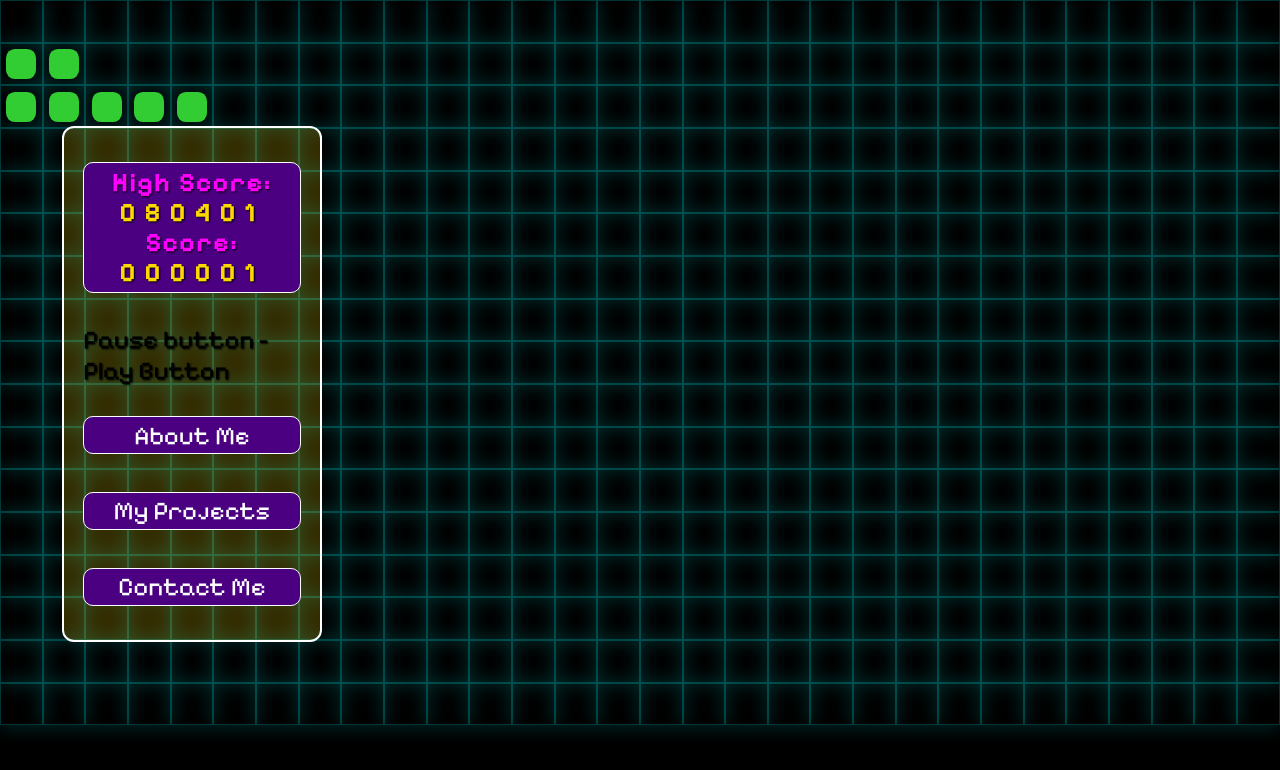
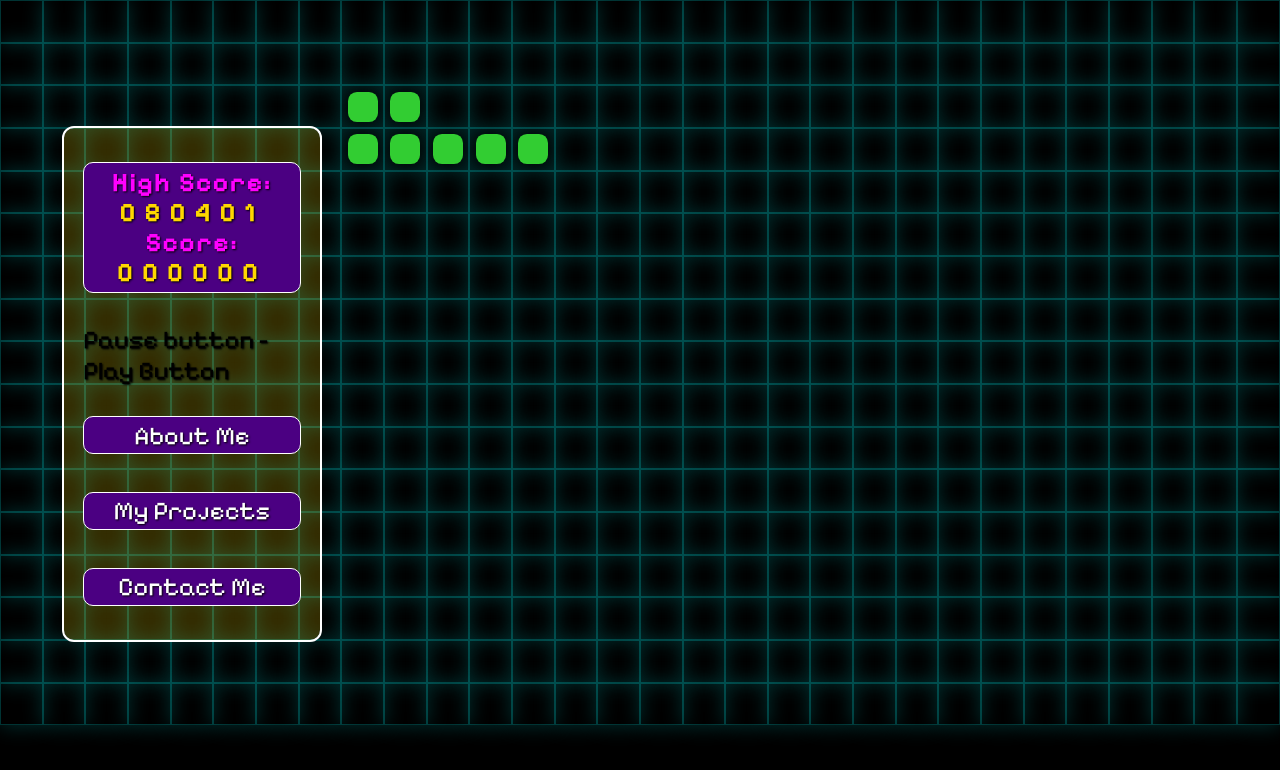
Before and after one commit to yoongi3/jhong, a React (Vite) app: page / in a window 1280 px wide. Shown: the top 770 px of the page. Built offline with nearby package versions, Linux system fonts and the light colour scheme.

Commit message:
score system

```diff
--- a/src/App.tsx
+++ b/src/App.tsx
@@ -1,16 +1,19 @@
 import ControlPanel from './ControlPanel/ControlPanel'
 import { GlobalStyle } from './GlobalStyles'
 import Grid from './Grid/Grid'
+import { useSnake } from './Snake/useSnake'
 
 const GRID_WIDTH = 30
 const GRID_HEIGHT = 17
 
 function App() {
+  const { snake, berry, score } = useSnake(GRID_WIDTH, GRID_HEIGHT); // You can use score from the hook
+
   return (
     <>
       <GlobalStyle/>
-      <ControlPanel/>
-      <Grid gridWidth={GRID_WIDTH} gridHeight={GRID_HEIGHT}/>
+      <ControlPanel score={score}/>
+      <Grid gridWidth={GRID_WIDTH} gridHeight={GRID_HEIGHT} snake={snake} berry={berry}/>
     </>
   )
 }
--- a/src/ControlPanel/ControlPanel.tsx
+++ b/src/ControlPanel/ControlPanel.tsx
@@ -1,9 +1,13 @@
+import React from "react";
 import Button from "../Reusable/Button/Button";
 import { ButtonVariants } from "../Reusable/Button/ButtonVariants";
 import { StyledControlPanel, ContentButtonContainer, ScoreContainer, ScoreText, ScoreLabel, ScoreNumber } from "./ControlPanelStyles";
 
+interface ControlPanelProps {
+    score: number;
+}
 
-const ControlPanel = () => {
+const ControlPanel: React.FC<ControlPanelProps> = ({ score }) => {
     return (
         <StyledControlPanel>
             <ScoreContainer>
@@ -13,7 +17,7 @@ const ControlPanel = () => {
                 </ScoreText>
                 <ScoreText>
                     <ScoreLabel>Score: </ScoreLabel>
-                    <ScoreNumber>000001</ScoreNumber>
+                    <ScoreNumber>{score.toString().padStart(6, "0")}</ScoreNumber>
                 </ScoreText>
             </ScoreContainer>
 
--- a/src/Grid/Grid.tsx
+++ b/src/Grid/Grid.tsx
@@ -2,18 +2,17 @@ import { useEffect, useState } from "react";
 import debounce from 'lodash/debounce';
 import { GridContainer,GridCell } from "./GridStyles";
 import { SnakeContainer, SnakePart } from "../Snake/SnakeStyles";
-import { useSnake } from "../Snake/useSnake";
 import berryImg from "../Assets/berry.png";
 
 interface GridProps {
     gridWidth: number;
     gridHeight: number;
+    snake: { x: number; y: number }[];
+    berry: { x: number; y: number };
 }
 
-const Grid: React.FC<GridProps> = ({ gridWidth, gridHeight }) => {
+const Grid: React.FC<GridProps> = ({ gridWidth, gridHeight, snake, berry }) => {
     const [cellSize, setCellSize] = useState(0);
-
-    const { snake, berry } = useSnake(gridWidth, gridHeight);
 
     // Handle window resizing
     useEffect(() => {
--- a/src/Reusable/Button/ButtonStyles.tsx
+++ b/src/Reusable/Button/ButtonStyles.tsx
@@ -9,6 +9,8 @@ export const PanelButton = styled.button`
     color: #FFFFFF;
     font-size: 2vw;
     cursor: pointer;
+    text-shadow: 1px 1px 2px #000000;
+
 
     &:hover {
         color: #FF00FF;
--- a/src/Snake/SnakeConstants.tsx
+++ b/src/Snake/SnakeConstants.tsx
@@ -1,13 +1,13 @@
 export const SNAKESPEED = 200; // Snakes movement speed - Milliseconds
 
 const SNAKE_START_POSITION = [
-    { x: 8, y: 7 },
-    { x: 7, y: 7 },
-    { x: 6, y: 7 },
-    { x: 5, y: 7 },
-    { x: 4, y: 7 },
-    { x: 3, y: 7 },
-    { x: 2, y: 7 },
+    { x: 15, y: 7 },
+    { x: 14, y: 7 },
+    { x: 13, y: 7 },
+    { x: 12, y: 7 },
+    { x: 11, y: 7 },
+    { x: 10, y: 7 },
+    { x: 9, y: 7 },
 ]
 
 // const GAME_OVER_TEST = [
--- a/src/Snake/snakeLogic.tsx
+++ b/src/Snake/snakeLogic.tsx
@@ -32,7 +32,7 @@ export const getOppositeDirection = (snake: { x: number, y: number }[]) => {
     return (prevDirIndex + (prevDirIndex % 2 === 0 ? 1 : -1) + 4) % 4;
 };
 
-export const moveSnake = (snake: { x: number, y: number }[], gridWidth: number, gridHeight: number, berry: { x: number, y: number }): [{ x: number, y: number }[], boolean] => {
+export const moveSnake = (snake: { x: number, y: number }[], gridWidth: number, gridHeight: number, berry: { x: number, y: number }): [{ x: number, y: number }[], boolean, boolean] => {
     // Single Direction Test
 
     // const direction = DIRECTIONS[2] // TEST CASES: 0:right, 1:left, 2:up, 3:down
@@ -56,13 +56,14 @@ export const moveSnake = (snake: { x: number, y: number }[], gridWidth: number,
         if (isValidMove(newHead, snake, gridWidth, gridHeight)) {
             // Berry Collision - Add new head
             if (newHead.x === berry.x && newHead.y === berry.y){
-                return [[newHead, ...snake], true]
+                return [[newHead, ...snake], true, false]
             }
             // No Berry - Add new head and remove tail
-            return [[newHead, ...snake.slice(0, -1)], false];
+            return [[newHead, ...snake.slice(0, -1)], false, false];
         }
     }
-    return [INITIAL_SNAKE, false];
+
+    return [snake, false, true];
 };
 
 export const getRandomBerryPosition = (snake: { x: number; y: number }[], gridWidth: number, gridHeight: number) => {
--- a/src/Snake/useSnake.tsx
+++ b/src/Snake/useSnake.tsx
@@ -1,11 +1,11 @@
-import { useEffect, useRef, useState } from "react"
+import { useEffect, useRef, useState } from "react";
 import { SNAKESPEED, INITIAL_SNAKE } from "./SnakeConstants";
 import { getRandomBerryPosition, moveSnake } from "./SnakeLogic";
 
 export const useSnake = (gridWidth: number, gridHeight: number) => {
     const intervalRef = useRef<ReturnType<typeof setInterval> | null>(null);
     const [snake, setSnake] = useState<{x: number, y: number}[]>(INITIAL_SNAKE);
-    const [berry, setBerry] = useState<{x: number, y: number}>(getRandomBerryPosition(INITIAL_SNAKE,gridWidth,gridHeight))
+    const [berry, setBerry] = useState<{x: number, y: number}>(getRandomBerryPosition(INITIAL_SNAKE, gridWidth, gridHeight));
     const [score, setScore] = useState(0);
 
     useEffect(() => {
@@ -13,26 +13,36 @@ export const useSnake = (gridWidth: number, gridHeight: number) => {
 
         intervalRef.current = setInterval(() => {
             setSnake((prevSnake) => {
-                const [newSnake, ateBerry] = moveSnake(prevSnake, gridWidth, gridHeight, berry);
+                const [newSnake, ateBerry, isGameOver] = moveSnake(prevSnake, gridWidth, gridHeight, berry);
 
-                if (ateBerry == true){
+                if (isGameOver) {
+                    setScore(0);
+                    setBerry(getRandomBerryPosition(newSnake, gridWidth, gridHeight));
+                    return INITIAL_SNAKE;
+                }
+
+                if (ateBerry) {
+                    // Update the berry position and increment the score
                     const newBerry = getRandomBerryPosition(newSnake, gridWidth, gridHeight);
                     setBerry(newBerry);
-                    setScore((prevScore) => prevScore + 1);
-                    console.log(score)
+
+                    setScore((prevScore) => {
+                        const newScore = prevScore + 1;
+                        return newScore;
+                    });
                 }
 
-                return newSnake
+                return newSnake;
             });
-        }, SNAKESPEED)
+        }, SNAKESPEED);
 
         return () => {
             if (intervalRef.current) {
                 clearInterval(intervalRef.current);
                 intervalRef.current = null;
             }
-        }
-    },[snake]);
+        };
+    }, [berry]);
 
-    return {snake, berry, setSnake};
+    return { snake, berry, score };
 };
```
